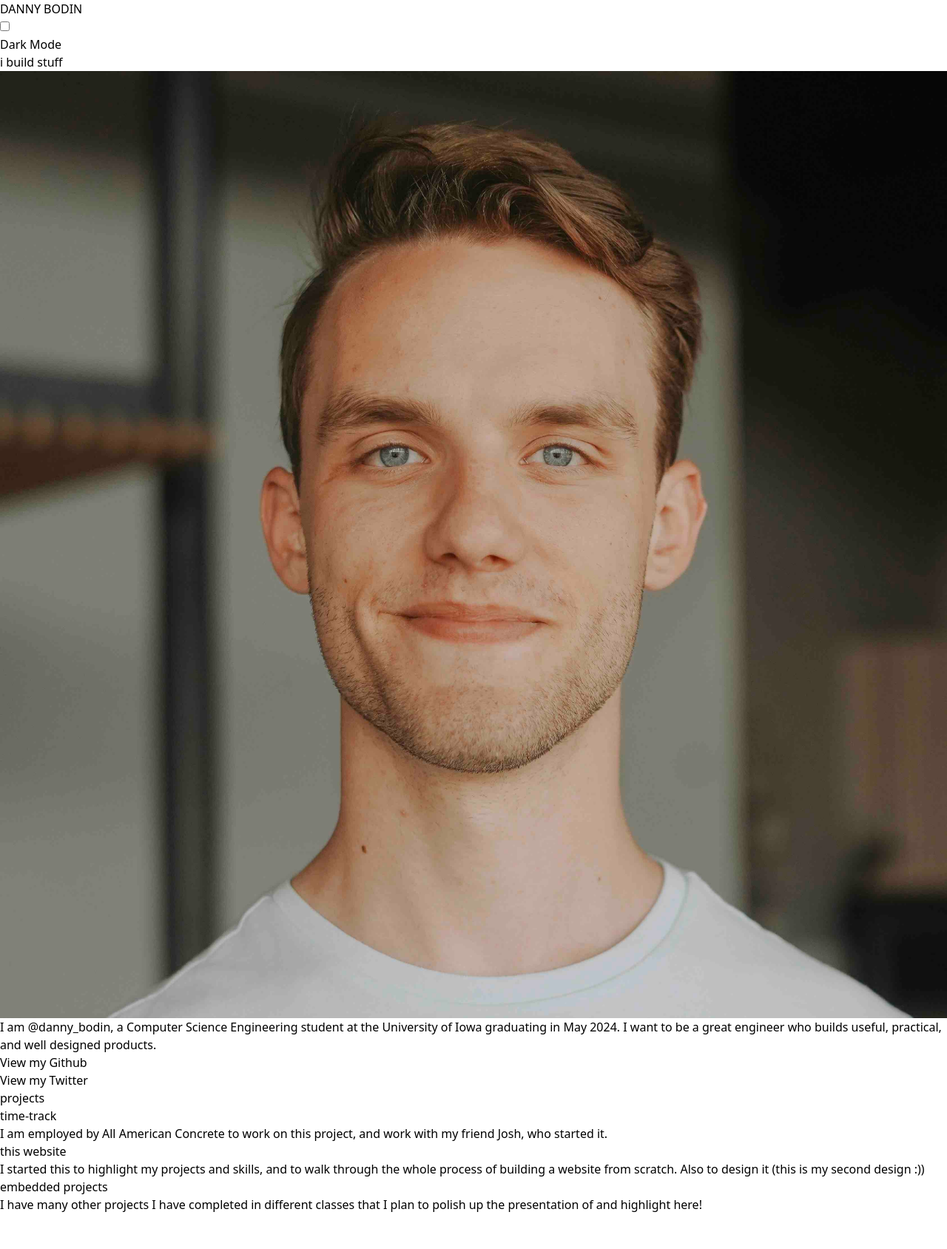
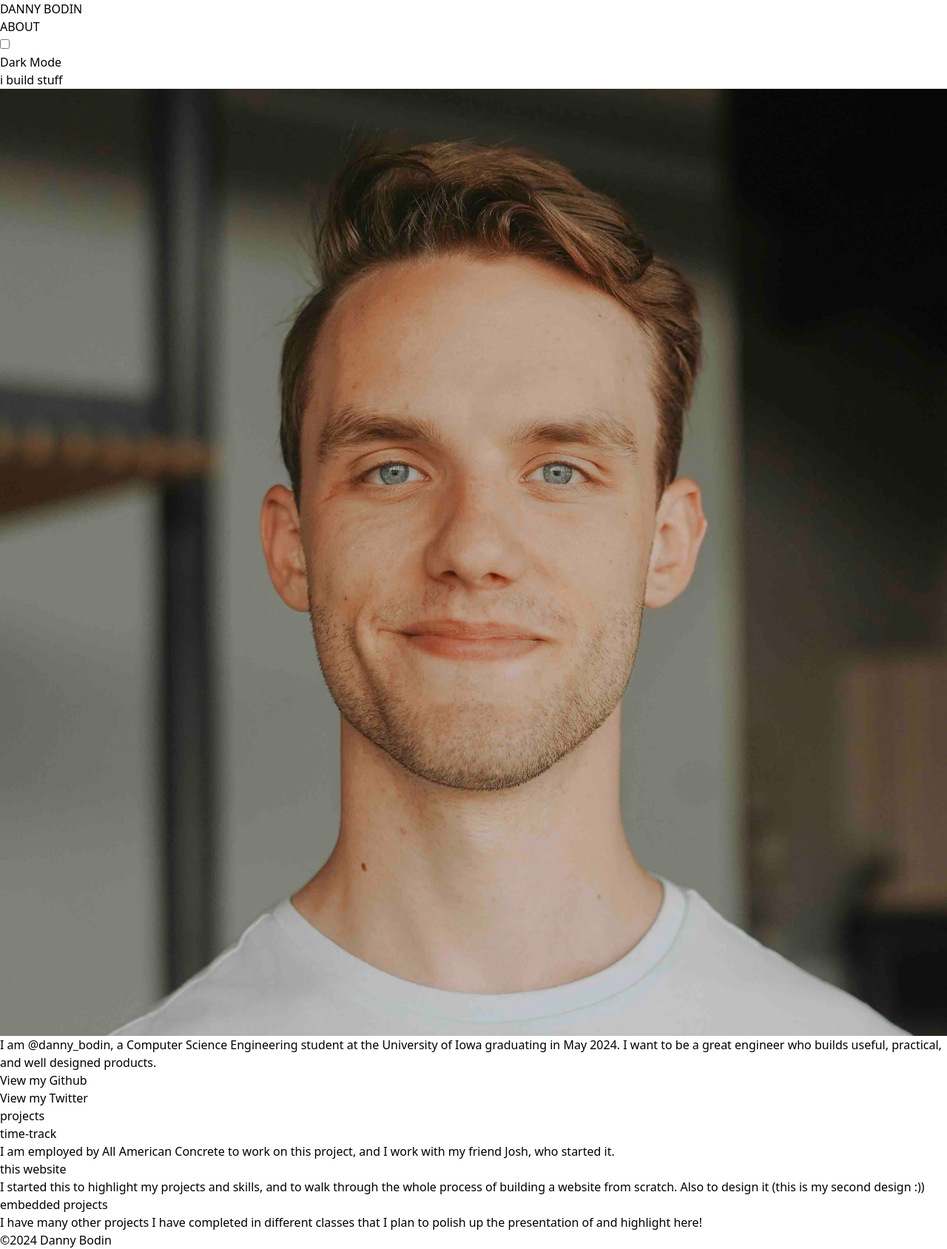
Before and after one commit to odin5on/personal-website, a React (Vite) app: page / in a window 1280 px wide. Shown: the whole page at 74% size. Before the commit the page ends 1640 px from the top, so only its background shows below. Built offline with nearby package versions, Linux system fonts and the light colour scheme; a web font is replaced by a local one.

Commit message:
feat: add footer

```diff
--- a/src/containers/landingpage2.tsx
+++ b/src/containers/landingpage2.tsx
@@ -1,4 +1,5 @@
 import profile from "../assets/images/profile263kb.jpg";
+import laptop from "../assets/images/laptop.png";
 import React, { useState } from "react";
 
 const LandingPage2 = () => {
@@ -14,14 +15,13 @@ const LandingPage2 = () => {
   };
 
   return (
-    <div className="flex h-full min-h-screen w-full flex-col border-dark bg-light text-dark dark:border-light dark:bg-dark dark:text-light">
+    <div className="relative flex h-full min-h-screen w-full flex-col border-dark bg-light text-dark dark:border-light dark:bg-dark dark:text-light">
       <div
         id="navbar"
         className="flex items-center justify-between border-b-2 p-4"
       >
-        <h1 className="font-dots text-6xl font-bold tracking-widest">
-          DANNY BODIN
-        </h1>
+        <h1 className="font-dots text-6xl tracking-widest">DANNY BODIN</h1>
+        <h1 className="font-dots text-4xl tracking-widest">ABOUT</h1>
         <label className="relative inline-flex flex-shrink-0 cursor-pointer items-center">
           <input
             type="checkbox"
@@ -36,7 +36,7 @@ const LandingPage2 = () => {
           </span>
         </label>
       </div>
-      <div className="flex flex-wrap">
+      <div className="flex flex-wrap pb-20">
         <div className="w-full lg:w-1/2">
           <div className="m-4 flex flex-col gap-2 rounded-xl border-2 p-4">
             <div className="my-4 flex justify-center text-4xl">
@@ -99,8 +99,11 @@ const LandingPage2 = () => {
               </div>
               <div className="py-2 pl-4">
                 I am employed by All American Concrete to work on this project,
-                and work with my friend{" "}
-                <a href="https://twitter.com/JoshWootonn" className="underline hover:bg-dark hover:text-light dark:hover:bg-light dark:hover:text-dark">
+                and I work with my friend{" "}
+                <a
+                  href="https://twitter.com/JoshWootonn"
+                  className="underline hover:bg-dark hover:text-light dark:hover:bg-light dark:hover:text-dark"
+                >
                   Josh
                 </a>
                 , who started it.
@@ -138,6 +141,11 @@ const LandingPage2 = () => {
           </div>
         </div>
       </div>
+      <div className="absolute bottom-0 flex h-20 w-full items-center justify-center p-4">
+        <footer className="text-center font-dots tracking-widest">
+          <p>&copy;2024 Danny Bodin</p>
+        </footer>
+      </div>
     </div>
   );
 };
```
Also changed, not shown: package.json (+4 -3 lines), 2 other files (tests, documents, lock files or other folders).
